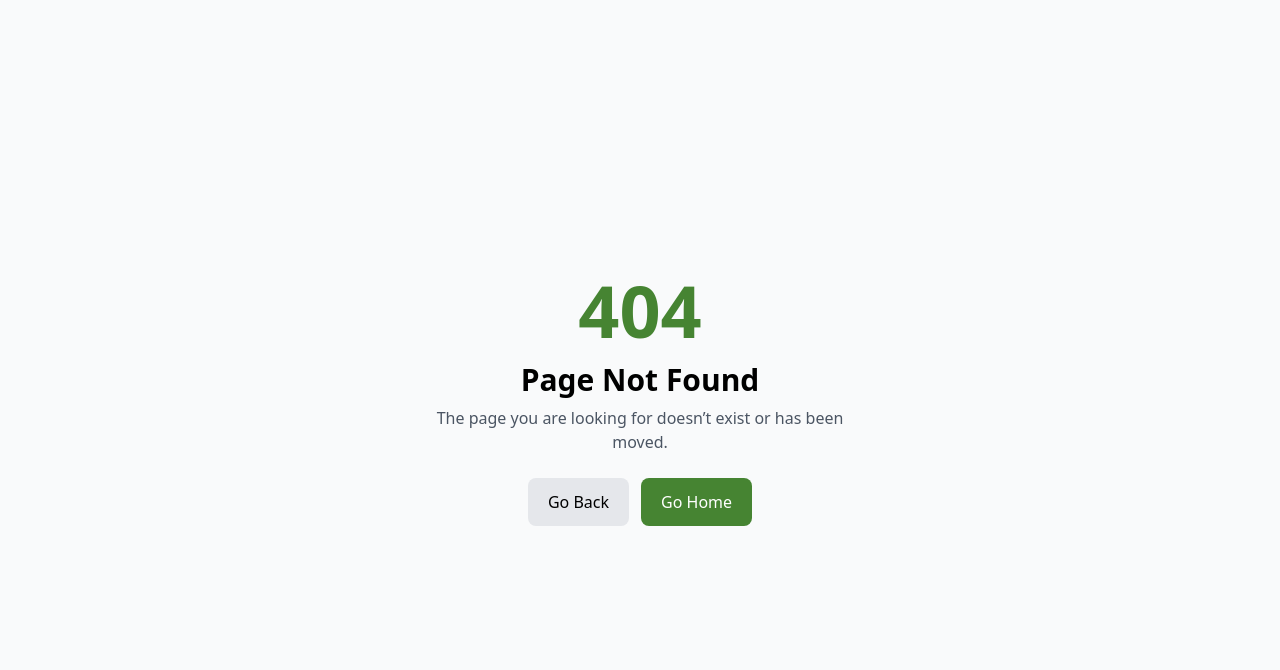
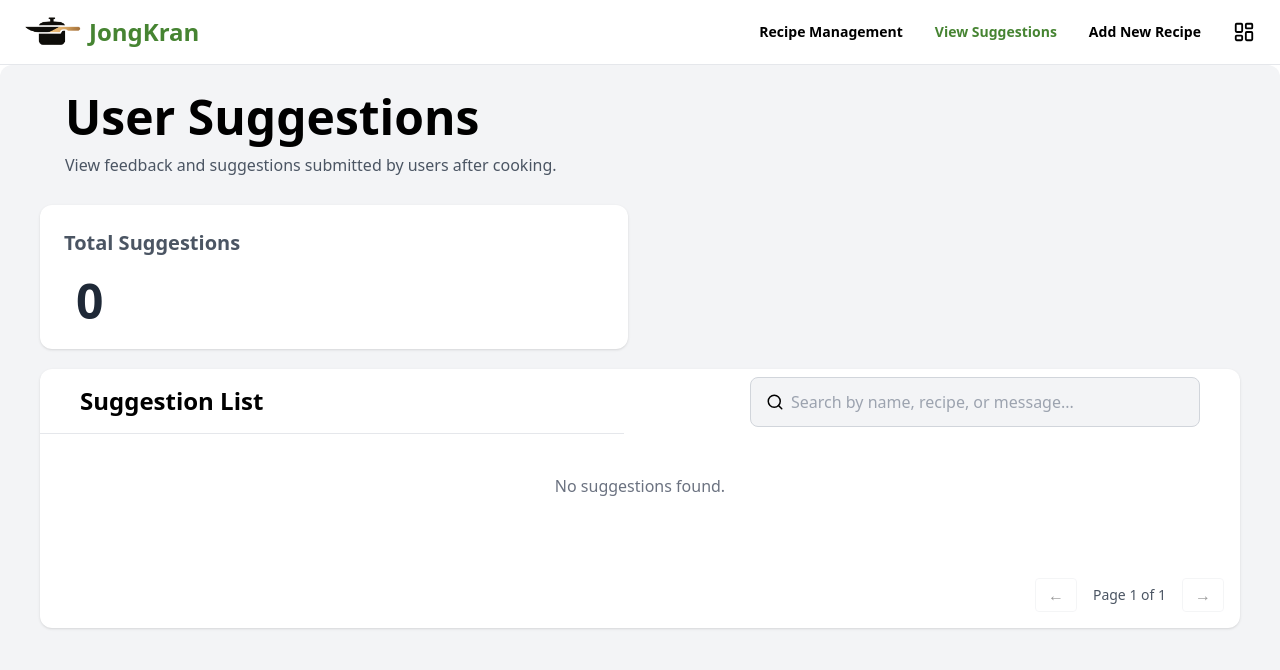
Before and after one commit to sochan707/JongKran-project, a React (Vite) app in the folder frontend/jongkran/: page /admin/suggestions in a window 1280 px wide. Before the commit this address had no page. Shown: the top 670 px of the page. Built offline with nearby package versions, Linux system fonts and the light colour scheme.

Commit message:
feat: add AdminHeader component and integrate it into admin pages; implement UserSuggestions page for managing user feedback

```diff
--- a/frontend/jongkran/src/App.jsx
+++ b/frontend/jongkran/src/App.jsx
@@ -22,6 +22,7 @@ import ProfileInformation from "./pages/ProfileInformation";
 import AccountSetting from "./pages/AccountSetting";
 import ChangePassword from "./pages/ChangePassword";
 import Language from "./pages/Language";
+import UserSuggestions from "./pages/admin/UserSuggestions";
 export default function App() {
   return (
     <BrowserRouter>
@@ -55,6 +56,7 @@ export default function App() {
         <Route path="/AccountSetting" element={<AccountSetting />} />
         <Route path="/ChangePassword" element={<ChangePassword />} />
         <Route path="/Language" element={<Language />} />
+        <Route path="/admin/suggestions" element={<UserSuggestions />} />
             </Routes>
 
     </BrowserRouter>
--- /dev/null
+++ b/frontend/jongkran/src/components/AdminHeader.jsx
@@ -0,0 +1,79 @@
+import { Link, NavLink } from "react-router-dom";
+import { Menu, LayoutDashboard } from "lucide-react";
+import { useState } from "react";
+import logo from '../assets/logo.png';
+
+
+export default function AdminHeader() {
+  const [open, setOpen] = useState(false);
+
+  const links = [
+    { name: "Recipe Management", path: "/admin" },
+    { name: "View Suggestions", path: "/admin/suggestions" },
+    { name: "Add New Recipe", path: "/admin/create" },
+  ];
+
+  return (
+    <header className="sticky top-0 z-50 bg-white border-b border-gray-200">
+      <div className="mx-[25px] flex h-16 items-center justify-between">
+        <Link to="/admin" className="flex items-center gap-2">
+          <img
+            src={logo}
+            alt="JongKran Logo"
+            className="h-14 w-14 object-contain"
+          />
+          <span className="title-font text-2xl font-bold text-[#468432]">
+            JongKran
+          </span>
+        </Link>
+
+
+        <nav className="hidden md:flex items-center gap-8 text-sm font-semibold">
+          {links.map((link) => (
+            <NavLink
+              key={link.name}
+              to={link.path}
+              end={link.path === "/admin"}
+              className={({ isActive }) =>
+                isActive ? "text-[#468432]" : "text-black hover:text-[#468432]"
+              }
+            >
+              {link.name}
+            </NavLink>
+          ))}
+
+          <Link to="/profile">
+            <LayoutDashboard size={22} className="hover:text-[#468432]" />
+          </Link>
+        </nav>
+
+        <button onClick={() => setOpen(!open)} className="md:hidden">
+          <Menu size={28} />
+        </button>
+      </div>
+
+      {open && (
+        <div className="md:hidden bg-white border-t border-gray-200 px-[25px] py-4 space-y-3">
+          {links.map((link) => (
+            <Link
+              key={link.name}
+              to={link.path}
+              onClick={() => setOpen(false)}
+              className="block text-sm font-semibold hover:text-[#468432]"
+            >
+              {link.name}
+            </Link>
+          ))}
+
+          <Link
+            to="/profile"
+            onClick={() => setOpen(false)}
+            className="block text-sm font-semibold hover:text-[#468432]"
+          >
+            Back to Site
+          </Link>
+        </div>
+      )}
+    </header>
+  );
+}
--- a/frontend/jongkran/src/pages/Instruction.jsx
+++ b/frontend/jongkran/src/pages/Instruction.jsx
@@ -102,6 +102,10 @@ export default function Instruction() {
       return;
     }
 
+    // Pull the logged-in user's name from their account
+    const currentUser = JSON.parse(localStorage.getItem("user")) || {};
+    const userName = currentUser.name;
+
     const savedSuggestions =
       JSON.parse(localStorage.getItem("suggestions")) || [];
 
@@ -109,6 +113,7 @@ export default function Instruction() {
       id: Date.now(),
       recipeId: recipe.id,
       recipeName: recipe.name,
+      userName: currentUser.name,
       message: cleanSuggestion,
       createdAt: new Date().toISOString(),
     };
--- a/frontend/jongkran/src/pages/admin/CreateRecipe.jsx
+++ b/frontend/jongkran/src/pages/admin/CreateRecipe.jsx
@@ -1,5 +1,5 @@
 import { useEffect, useRef, useState } from "react";
-import Header from "../../components/Header";
+import AdminHeader from "../../components/AdminHeader";
 
 export default function CreateRecipe() {
   const [title, setTitle] = useState("");
@@ -158,7 +158,7 @@ export default function CreateRecipe() {
 
   return (
     <>
-      <Header />
+      <AdminHeader />
 
       <div className="min-h-screen bg-gray-100 p-4 md:p-8">
         <div className="max-w-4xl mx-auto bg-white rounded-xl shadow p-6 md:p-8">
--- a/frontend/jongkran/src/pages/admin/EditRecipe.jsx
+++ b/frontend/jongkran/src/pages/admin/EditRecipe.jsx
@@ -1,6 +1,6 @@
 import { useEffect, useRef, useState } from "react";
 import { useNavigate, useParams } from "react-router-dom";
-import Header from "../../components/Header";
+import AdminHeader from "../../components/AdminHeader";
 import recipeData from "../../data/recipes";
 
 export default function EditRecipe() {
@@ -209,7 +209,7 @@ export default function EditRecipe() {
   if (loading) {
     return (
       <>
-        <Header />
+        <AdminHeader />
         <div className="p-8 text-center">Loading...</div>
       </>
     );
@@ -234,7 +234,7 @@ export default function EditRecipe() {
 
   return (
     <>
-      <Header />
+      <AdminHeader />
 
       <div className="min-h-screen bg-gray-100 p-4 md:p-8">
         <div className="max-w-4xl mx-auto bg-white rounded-xl shadow p-6 md:p-8">
--- a/frontend/jongkran/src/pages/admin/RecipeManagement.jsx
+++ b/frontend/jongkran/src/pages/admin/RecipeManagement.jsx
@@ -1,6 +1,6 @@
 import { useEffect, useState } from "react";
 import { useNavigate } from "react-router-dom";
-import Header from "../../components/Header";
+import AdminHeader from "../../components/AdminHeader";
 import recipeData from "../../data/recipes";
 import { Search } from "lucide-react";
 
@@ -72,7 +72,7 @@ export default function RecipeManagement() {
 
   return (
     <>
-      <Header />
+      <AdminHeader />
 
       <div className="bg-gray-100 min-h-screen pl-10 pr-10 rounded-xl pt-5 pb-10">
         <main className="mx-[25px] py-2">
@@ -121,6 +121,7 @@ export default function RecipeManagement() {
               {ai_generated}
             </h2>
           </div>
+
         </div>
 
         <div className="bg-white rounded-xl shadow mt-5 overflow-x-auto mb-10">
--- /dev/null
+++ b/frontend/jongkran/src/pages/admin/UserSuggestions.jsx
@@ -0,0 +1,202 @@
+import { useEffect, useState } from "react";
+import AdminHeader from "../../components/AdminHeader";
+import { Search, User } from "lucide-react";
+
+export default function UserSuggestions() {
+  const [suggestions, setSuggestions] = useState([]);
+  const [currentPage, setCurrentPage] = useState(1);
+  const [input, setInput] = useState("");
+
+  const suggestionsPerPage = 10;
+
+  useEffect(() => {
+    const saved = JSON.parse(localStorage.getItem("suggestions")) || [];
+    // newest first
+    const sorted = [...saved].sort(
+      (a, b) => new Date(b.createdAt) - new Date(a.createdAt)
+    );
+    setSuggestions(sorted);
+  }, []);
+
+  const filteredSuggestions = suggestions.filter((s) => {
+    const searchText = input.toLowerCase().trim();
+    const name = (s.userName || "").toLowerCase();
+    const recipeName = (s.recipeName || "").toLowerCase();
+    const message = (s.message || "").toLowerCase();
+
+    return (
+      name.includes(searchText) ||
+      recipeName.includes(searchText) ||
+      message.includes(searchText)
+    );
+  });
+
+  const total = suggestions.length;
+
+  const totalPages = Math.ceil(filteredSuggestions.length / suggestionsPerPage);
+  const startIndex = (currentPage - 1) * suggestionsPerPage;
+  const currentSuggestions = filteredSuggestions.slice(
+    startIndex,
+    startIndex + suggestionsPerPage
+  );
+
+  const goPrevious = () => {
+    if (currentPage > 1) setCurrentPage(currentPage - 1);
+  };
+
+  const goNext = () => {
+    if (currentPage < totalPages) setCurrentPage(currentPage + 1);
+  };
+
+  const deleteSuggestion = (id) => {
+    const updated = suggestions.filter((s) => s.id !== id);
+    setSuggestions(updated);
+    localStorage.setItem("suggestions", JSON.stringify(updated));
+
+    if (currentSuggestions.length === 1 && currentPage > 1) {
+      setCurrentPage(currentPage - 1);
+    }
+  };
+
+  const formatDate = (isoString) => {
+    const date = new Date(isoString);
+    return date.toLocaleDateString(undefined, {
+      year: "numeric",
+      month: "short",
+      day: "numeric",
+      hour: "2-digit",
+      minute: "2-digit",
+    });
+  };
+
+  return (
+    <>
+      <AdminHeader />
+
+      <div className="bg-gray-100 min-h-screen pl-10 pr-10 rounded-xl pt-5 pb-10">
+        <main className="mx-[25px] py-2">
+          <h1 className="title-font text-3xl sm:text-4xl lg:text-5xl font-bold">
+            User Suggestions
+          </h1>
+
+          <p className="mt-3 mb-5 text-gray-600">
+            View feedback and suggestions submitted by users after cooking.
+          </p>
+        </main>
+
+        <div className="grid grid-cols-1 sm:grid-cols-2 gap-6">
+          <div className="bg-white p-6 rounded-xl shadow">
+            <p className="text-gray-600 text-lg sm:text-xl font-semibold">
+              Total Suggestions
+            </p>
+            <h2 className="text-gray-800 text-3xl sm:text-5xl font-bold ml-3 mt-5">
+              {total}
+            </h2>
+          </div>
+        </div>
+
+        <div className="bg-white rounded-xl shadow mt-5 mb-10">
+          <div className="grid lg:grid-cols-2 gap-8 mt-2">
+            <div className="p-4 text-2xl border-b font-semibold pl-10 items-center">
+              Suggestion List
+            </div>
+
+            <div className="flex justify-end items-center pr-10">
+              <div className="relative w-[450px]">
+                <Search className="absolute left-4 top-4 text-black" size={18} />
+                <input
+                  value={input}
+                  onChange={(e) => {
+                    setInput(e.target.value);
+                    setCurrentPage(1);
+                  }}
+                  placeholder="Search by name, recipe, or message..."
+                  className="w-full rounded-lg bg-gray-100 border border-gray-300 px-4 py-3 pl-10 focus:outline-none focus:ring-1 focus:ring-[#468432]"
+                />
+              </div>
+            </div>
+          </div>
+
+          {/* Facebook-style comment list */}
+          <div className="px-6 md:px-10 pb-6 space-y-4">
+            {currentSuggestions.length === 0 ? (
+              <p className="text-gray-500 text-center py-10">
+                No suggestions found.
+              </p>
+            ) : (
+              currentSuggestions.map((s) => (
+                <div
+                  key={s.id}
+                  className="border border-gray-200 rounded-2xl p-4 flex gap-4"
+                >
+                  {/* Avatar */}
+                  {s.userImage ? (
+                    <img
+                      src={s.userImage}
+                      alt={s.userName}
+                      className="w-12 h-12 rounded-full object-cover flex-shrink-0"
+                    />
+                  ) : (
+                    <div className="w-12 h-12 rounded-full bg-[#468432] text-white flex items-center justify-center flex-shrink-0">
+                      <User size={22} />
+                    </div>
+                  )}
+
+                  {/* Comment bubble */}
+                  <div className="flex-1">
+                    <div className="bg-gray-100 rounded-2xl px-4 py-3">
+                      <p className="font-semibold">
+                        {s.userName || "Anonymous"}
+                      </p>
+                      <p className="text-gray-700 mt-1 leading-6">
+                        {s.message}
+                      </p>
+                    </div>
+
+                    <div className="flex items-center gap-4 mt-2 ml-2 text-xs text-gray-500">
+                      <span>{formatDate(s.createdAt)}</span>
+                      <span>
+                        on{" "}
+                        <span className="font-medium text-[#468432]">
+                          {s.recipeName}
+                        </span>
+                      </span>
+                      <button
+                        onClick={() => deleteSuggestion(s.id)}
+                        className="text-red-600 font-semibold hover:underline"
+                      >
+                        Delete
+                      </button>
+                    </div>
+                  </div>
+                </div>
+              ))
+            )}
+          </div>
+
+          <div className="flex items-center justify-end gap-4 p-4">
+            <button
+              onClick={goPrevious}
+              disabled={currentPage === 1}
+              className="px-3 py-1 rounded border disabled:opacity-40"
+            >
+              ←
+            </button>
+
+            <span className="text-sm text-gray-600">
+              Page {currentPage} of {totalPages || 1}
+            </span>
+
+            <button
+              onClick={goNext}
+              disabled={currentPage === totalPages || totalPages === 0}
+              className="px-3 py-1 rounded border disabled:opacity-40"
+            >
+              →
+            </button>
+          </div>
+        </div>
+      </div>
+    </>
+  );
+}
```
